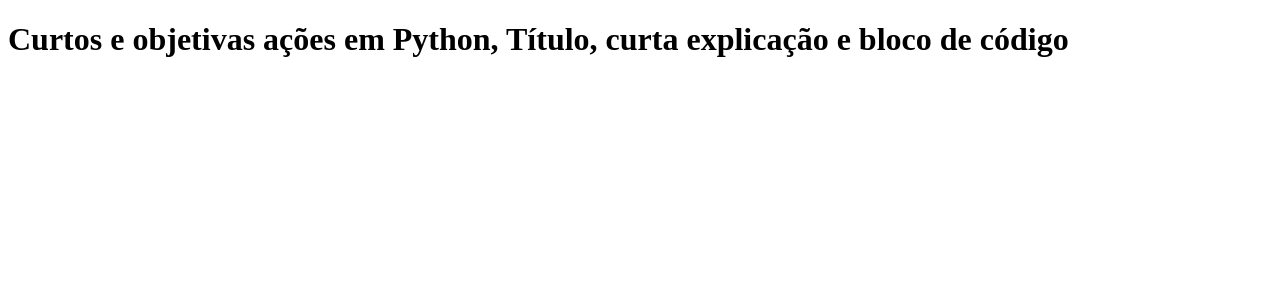
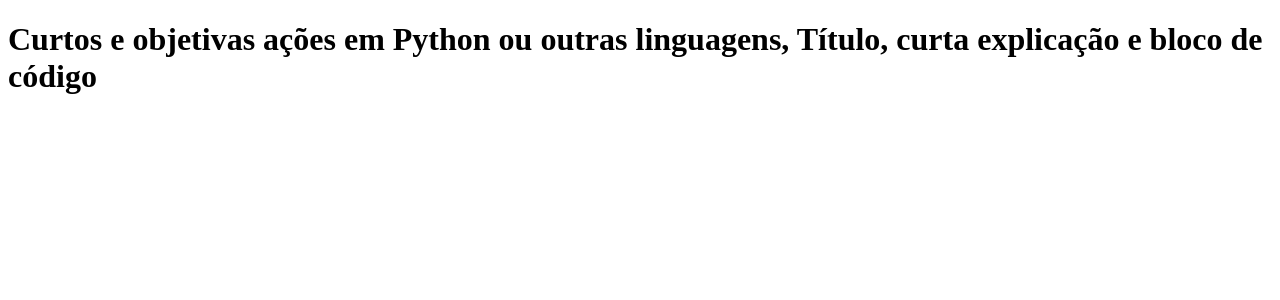
Before and after one commit to rodimendes/python_clues, a Next.js app: page / in a window 1280 px wide. Shown: the top 300 px of the page. Built offline with nearby package versions, Linux system fonts and the light colour scheme.

Commit message:
automated tests

```diff
--- a/pages/index.js
+++ b/pages/index.js
@@ -1,6 +1,6 @@
 function Home() {
   var frases = [
-    "Curtos e objetivas ações em Python",
+    "Curtos e objetivas ações em Python ou outras linguagens",
     "Título, curta explicação e bloco de código",
   ];
   return (
```
Also changed, not shown: 1 other file (tests, documents, lock files or other folders).
